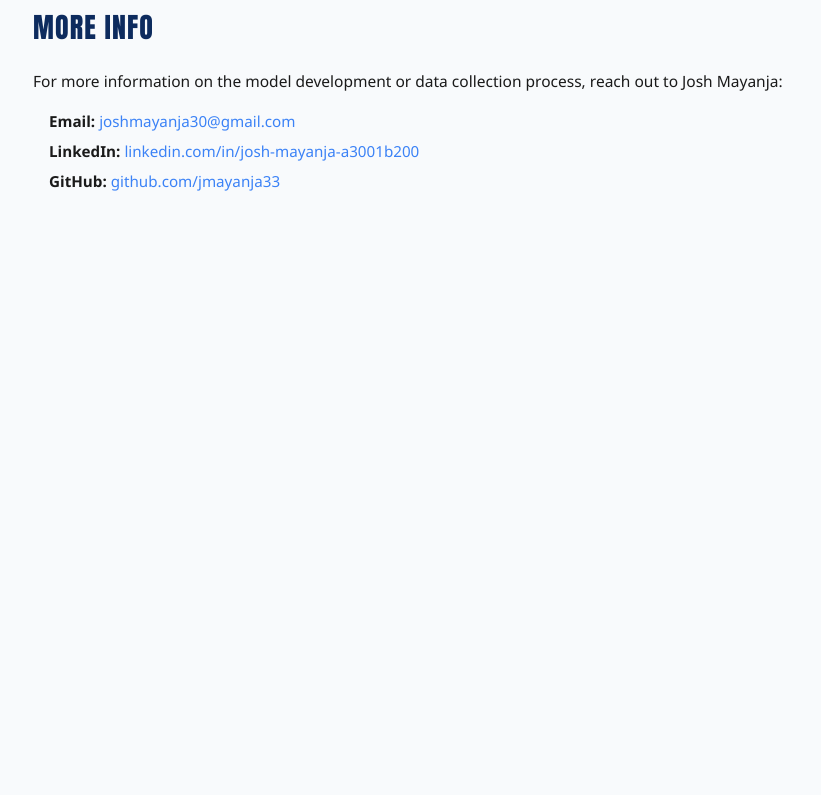
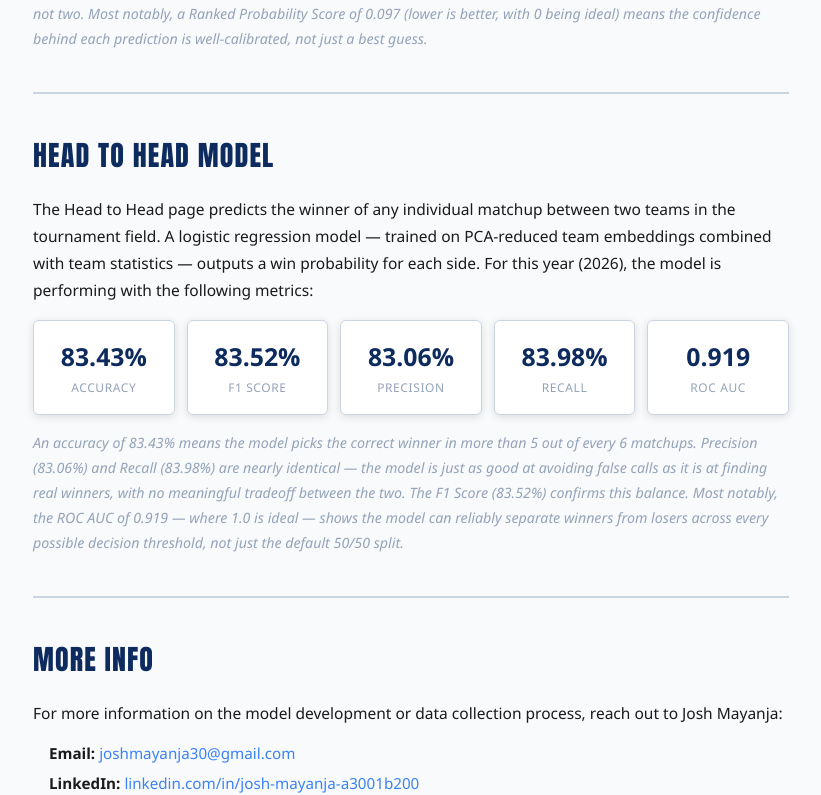
Before and after one commit to jmayanja33/march-madness-pool-analytics, a React (Vite) app in the folder frontend/: page /info in a window 1280 px wide. Shown: the part 1275-2070 px from the top of the page, without its empty margins (229-1050 px from the left). Before the commit the page ends 1530 px from the top, so only its background shows below. Built offline with nearby package versions, Linux system fonts and the light colour scheme; no server answers.

Commit message:
Updated info page for head to head

```diff
--- a/frontend/src/pages/Info.jsx
+++ b/frontend/src/pages/Info.jsx
@@ -1,4 +1,4 @@
-// Info page — three sections: Background/How to Play, Data/Models, and More Info.
+// Info page — five sections: Background/How to Play, Data, Wins Model, Head to Head Model, More Info.
 // Model metrics are fetched from the /info API endpoint; all other content is static.
 import { useEffect, useState } from 'react';
 import NavBar from '../components/NavBar';
@@ -60,9 +60,9 @@ export default function Info() {
           </div>
         </section>
 
-        {/* ── Section 2: Data / Models ── */}
+        {/* ── Section 2: Data ── */}
         <section className="info-section">
-          <h2 className="info-section-title">Data / Models</h2>
+          <h2 className="info-section-title">Data</h2>
           <div className="info-section-body">
             <p>
               The main goal of this platform is to help players analyze team performance when creating
@@ -84,7 +84,13 @@ export default function Info() {
                 <a href="https://www.sportslogos.net/" target="_blank" rel="noreferrer">SportsLogos.Net</a>
               </li>
             </ul>
+          </div>
+        </section>
 
+        {/* ── Section 3: Wins Model ── */}
+        <section className="info-section">
+          <h2 className="info-section-title">Wins Model</h2>
+          <div className="info-section-body">
             <p>
               One feature of the team analytics is their predicted wins in the tournament. For this, an
               ordinal regression model was used to evaluate the probability that a team would win 0, 1,
@@ -135,7 +141,58 @@ export default function Info() {
           </div>
         </section>
 
-        {/* ── Section 3: More Info ── */}
+        {/* ── Section 4: Head to Head Model ── */}
+        <section className="info-section">
+          <h2 className="info-section-title">Head to Head Model</h2>
+          <div className="info-section-body">
+            <p>
+              The Head to Head page predicts the winner of any individual matchup between two teams in
+              the tournament field. A logistic regression model — trained on PCA-reduced team embeddings
+              combined with team statistics — outputs a win probability for each side. For this year
+              (2026), the model is performing with the following metrics:
+            </p>
+
+            {/* Head-to-head model performance metrics — static values from the 2026 training run */}
+            <div className="info-metrics-grid">
+              <MetricCard
+                label="Accuracy"
+                value="83.43%"
+                tooltip="Out of every 100 predicted matchups, the model correctly identified the winner this many times. Ideal: 100%"
+              />
+              <MetricCard
+                label="F1 Score"
+                value="83.52%"
+                tooltip="A combined measure of precision and recall — how well the model balances finding winners without generating too many false calls. Ideal: 100%"
+              />
+              <MetricCard
+                label="Precision"
+                value="83.06%"
+                tooltip="When the model predicted a team would win a matchup, how often it was actually right. Ideal: 100%"
+              />
+              <MetricCard
+                label="Recall"
+                value="83.98%"
+                tooltip="Out of all teams that actually won their matchup, the percentage the model successfully identified as the winner. Ideal: 100%"
+              />
+              <MetricCard
+                label="ROC AUC"
+                value="0.919"
+                tooltip="Measures how well the model separates winners from losers across all possible decision thresholds — a score near 1.0 means it almost never confuses a winner for a loser. Ideal: 1.0"
+              />
+            </div>
+
+            <p className="info-model-detail">
+              An accuracy of 83.43% means the model picks the correct winner in more than 5 out of every
+              6 matchups. Precision (83.06%) and Recall (83.98%) are nearly identical — the model is just
+              as good at avoiding false calls as it is at finding real winners, with no meaningful tradeoff
+              between the two. The F1 Score (83.52%) confirms this balance. Most notably, the ROC AUC of
+              0.919 — where 1.0 is ideal — shows the model can reliably separate winners from losers
+              across every possible decision threshold, not just the default 50/50 split.
+            </p>
+          </div>
+        </section>
+
+        {/* ── Section 5: More Info ── */}
         <section className="info-section info-section--last">
           <h2 className="info-section-title">More Info</h2>
           <div className="info-section-body">
```
Also changed, not shown: 1 other file (tests, documents, lock files or other folders).
